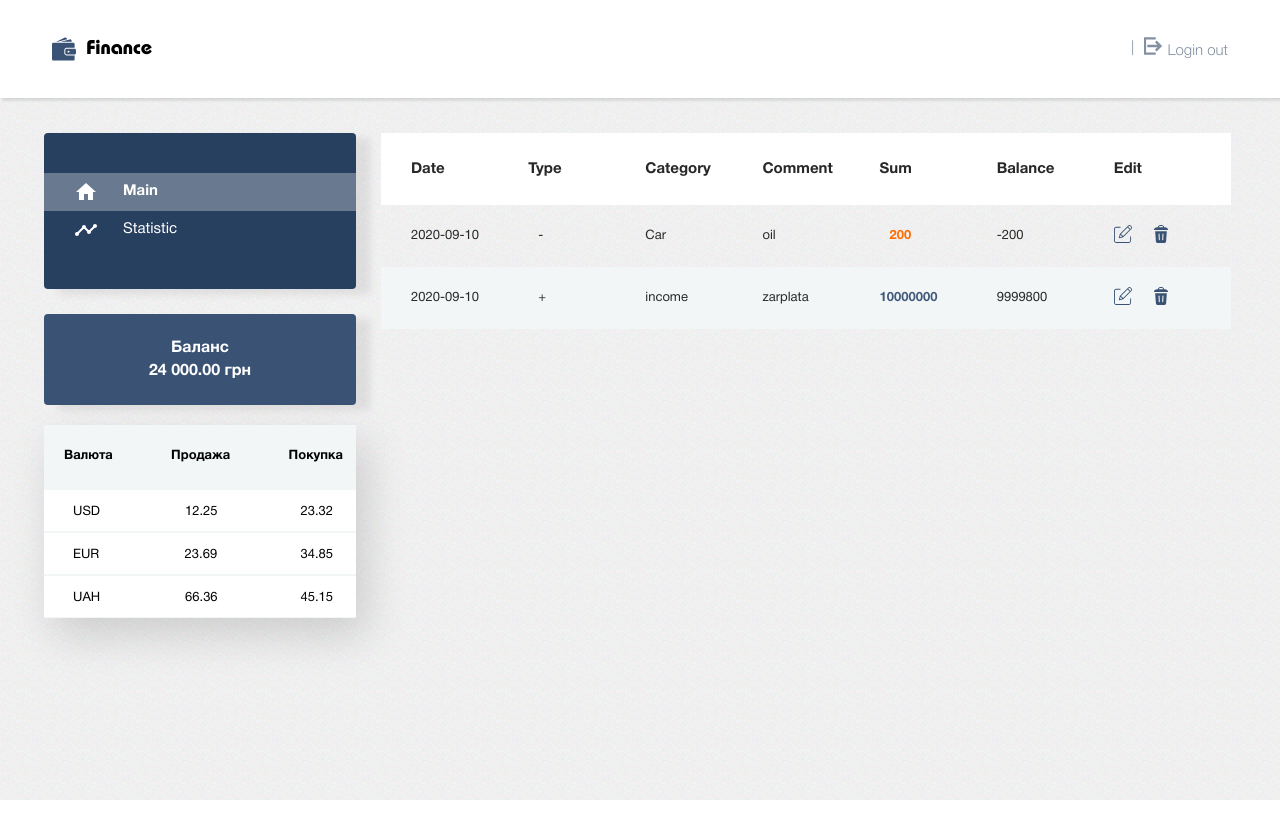
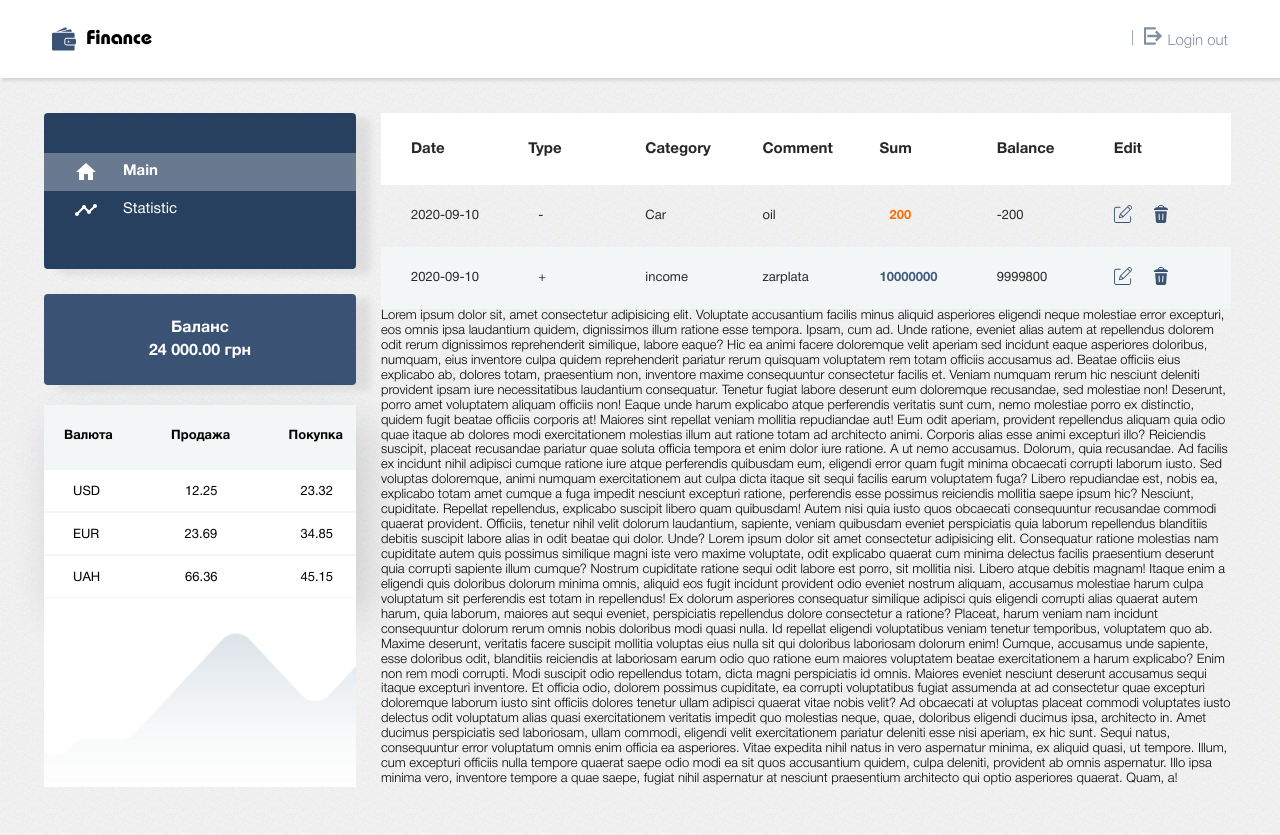
Before and after one commit to Ivanyts777/Finance-App, a React (Create React App) app: page / in a window 1280 px wide. Before the commit the page ends 800 px from the top, so only its background shows below. Built offline with nearby package versions, Linux system fonts and the light colour scheme.

Commit message:
add-scroll-bar

```diff
--- a/src/Components/Header/Header.scss
+++ b/src/Components/Header/Header.scss
@@ -1,5 +1,6 @@
 .header {
   background-color: #284060;
+
   &-center {
     max-width: 1192px;
     margin: 0 auto;
@@ -7,36 +8,45 @@
     display: flex;
     justify-content: space-between;
   }
+
   &__menu {
     list-style: none;
     display: flex;
     align-items: center;
   }
+
   &__item {
     display: inline-block;
+
     &.separator {
       display: none;
     }
+
     &:not(:last-child) {
       margin-right: 10px;
     }
   }
+
   &__link-text {
     display: none;
     margin-left: 5px;
   }
+
   &__logo {
     font-family: "BauhausC Medium";
     font-size: 18px;
     display: flex;
     align-items: center;
+
     & a {
       color: #8390a2;
     }
-    & > *:first-child {
+
+    &>*:first-child {
       margin-right: 10px;
     }
   }
+
   &__link,
   &__item {
     color: #8390a2;
@@ -46,28 +56,33 @@
 
 @media (min-width: 748px) {
   .header {
-    padding: 30px 33px;
+    padding: 20px 33px;
     box-shadow: 1.5px 2.598px 3px 0px rgba(1, 1, 0, 0.12);
     background-color: #ffffff;
     margin-bottom: 35px;
+
     &__link {
       display: flex;
       align-items: center;
+
       &-text {
         display: inline-block;
       }
     }
+
     &__item.separator {
       display: inline-block;
     }
+
     &__logo a {
       font-size: 20px;
       color: #000000;
     }
   }
 }
+
 @media (min-width: 1192px) {
   .header {
-    padding: 30px 0;
+    padding: 20px 0;
   }
 }
--- a/src/Containers/Main/Main.js
+++ b/src/Containers/Main/Main.js
@@ -5,6 +5,16 @@ import styles from "./Main.module.css";
 import { useSelector } from "react-redux";
 import { Remove, Edit } from "../../Components/SVG/sprite";
 import Menu from "../../Components/Menu/Menu";
+
+const titles = [
+  "Date",
+  "Type",
+  "Category",
+  "Comment",
+  "Sum",
+  "Balance",
+  "Edit",
+];
 
 const Main = () => {
   const dataFinance = useSelector((state) => state.finance.data);
@@ -16,19 +26,18 @@ const Main = () => {
         <Balance />
         <div className={styles.showTabletDesktop}>
           <CarrencyExchange />
+          <div className={styles.bgCarrenceEx}></div>
         </div>
       </div>
       <div className={styles.Main}>
         <div className={styles.titleContainer}>
-          <p className={styles.title}>Date</p>
-          <p className={styles.title}>Type</p>
-          <p className={styles.title}>Category</p>
-          <p className={styles.title}>Comment</p>
-          <p className={styles.title}>Sum</p>
-          <p className={styles.title}>Balance</p>
-          <p className={styles.title}>Edit</p>
+          {titles.map((title) => (
+            <p key={title} className={styles.title}>
+              {title}
+            </p>
+          ))}
         </div>
-        <ul className={styles.list}>
+        <ul className={styles.list} id="style-3">
           {dataFinance.map((el) => (
             <li className={styles.item} key={el.id}>
               <p className={styles.text}>
@@ -47,7 +56,13 @@ const Main = () => {
                 <span className={styles.titleMobile}>Comment</span>
                 {el.comment}
               </p>
-              <p className={el.balanceAfterSign === "-" ? styles.textOrange : styles.textBlue}>
+              <p
+                className={
+                  el.balanceAfterSign === "-"
+                    ? styles.textOrange
+                    : styles.textBlue
+                }
+              >
                 <span className={styles.titleMobile}>Sum</span>
                 {el.amount}
               </p>
@@ -68,6 +83,117 @@ const Main = () => {
               </div>
             </li>
           ))}
+          <li>
+            <p>
+              Lorem ipsum dolor sit, amet consectetur adipisicing elit.
+              Voluptate accusantium facilis minus aliquid asperiores eligendi
+              neque molestiae error excepturi, eos omnis ipsa laudantium quidem,
+              dignissimos illum ratione esse tempora. Ipsam, cum ad. Unde
+              ratione, eveniet alias autem at repellendus dolorem odit rerum
+              dignissimos reprehenderit similique, labore eaque? Hic ea animi
+              facere doloremque velit aperiam sed incidunt eaque asperiores
+              doloribus, numquam, eius inventore culpa quidem reprehenderit
+              pariatur rerum quisquam voluptatem rem totam officiis accusamus
+              ad. Beatae officiis eius explicabo ab, dolores totam, praesentium
+              non, inventore maxime consequuntur consectetur facilis et. Veniam
+              numquam rerum hic nesciunt deleniti provident ipsam iure
+              necessitatibus laudantium consequatur. Tenetur fugiat labore
+              deserunt eum doloremque recusandae, sed molestiae non! Deserunt,
+              porro amet voluptatem aliquam officiis non! Eaque unde harum
+              explicabo atque perferendis veritatis sunt cum, nemo molestiae
+              porro ex distinctio, quidem fugit beatae officiis corporis at!
+              Maiores sint repellat veniam mollitia repudiandae aut! Eum odit
+              aperiam, provident repellendus aliquam quia odio quae itaque ab
+              dolores modi exercitationem molestias illum aut ratione totam ad
+              architecto animi. Corporis alias esse animi excepturi illo?
+              Reiciendis suscipit, placeat recusandae pariatur quae soluta
+              officia tempora et enim dolor iure ratione. A ut nemo accusamus.
+              Dolorum, quia recusandae. Ad facilis ex incidunt nihil adipisci
+              cumque ratione iure atque perferendis quibusdam eum, eligendi
+              error quam fugit minima obcaecati corrupti laborum iusto. Sed
+              voluptas doloremque, animi numquam exercitationem aut culpa dicta
+              itaque sit sequi facilis earum voluptatem fuga? Libero repudiandae
+              est, nobis ea, explicabo totam amet cumque a fuga impedit nesciunt
+              excepturi ratione, perferendis esse possimus reiciendis mollitia
+              saepe ipsum hic? Nesciunt, cupiditate. Repellat repellendus,
+              explicabo suscipit libero quam quibusdam! Autem nisi quia iusto
+              quos obcaecati consequuntur recusandae commodi quaerat provident.
+              Officiis, tenetur nihil velit dolorum laudantium, sapiente, veniam
+              quibusdam eveniet perspiciatis quia laborum repellendus blanditiis
+              debitis suscipit labore alias in odit beatae qui dolor. Unde?
+              Lorem ipsum dolor sit amet consectetur adipisicing elit.
+              Consequatur ratione molestias nam cupiditate autem quis possimus
+              similique magni iste vero maxime voluptate, odit explicabo quaerat
+              cum minima delectus facilis praesentium deserunt quia corrupti
+              sapiente illum cumque? Nostrum cupiditate ratione sequi odit
+              labore est porro, sit mollitia nisi. Libero atque debitis magnam!
+              Itaque enim a eligendi quis doloribus dolorum minima omnis,
+              aliquid eos fugit incidunt provident odio eveniet nostrum aliquam,
+              accusamus molestiae harum culpa voluptatum sit perferendis est
+              totam in repellendus! Ex dolorum asperiores consequatur similique
+              adipisci quis eligendi corrupti alias quaerat autem harum, quia
+              laborum, maiores aut sequi eveniet, perspiciatis repellendus
+              dolore consectetur a ratione? Placeat, harum veniam nam incidunt
+              consequuntur dolorum rerum omnis nobis doloribus modi quasi nulla.
+              Id repellat eligendi voluptatibus veniam tenetur temporibus,
+              voluptatem quo ab. Maxime deserunt, veritatis facere suscipit
+              mollitia voluptas eius nulla sit qui doloribus laboriosam dolorum
+              enim! Cumque, accusamus unde sapiente, esse doloribus odit,
+              blanditiis reiciendis at laboriosam earum odio quo ratione eum
+              maiores voluptatem beatae exercitationem a harum explicabo? Enim
+              non rem modi corrupti. Modi suscipit odio repellendus totam, dicta
+              magni perspiciatis id omnis. Maiores eveniet nesciunt deserunt
+              accusamus sequi itaque excepturi inventore. Et officia odio,
+              dolorem possimus cupiditate, ea corrupti voluptatibus fugiat
+              assumenda at ad consectetur quae excepturi doloremque laborum
+              iusto sint officiis dolores tenetur ullam adipisci quaerat vitae
+              nobis velit? Ad obcaecati at voluptas placeat commodi voluptates
+              iusto delectus odit voluptatum alias quasi exercitationem
+              veritatis impedit quo molestias neque, quae, doloribus eligendi
+              ducimus ipsa, architecto in. Amet ducimus perspiciatis sed
+              laboriosam, ullam commodi, eligendi velit exercitationem pariatur
+              deleniti esse nisi aperiam, ex hic sunt. Sequi natus, consequuntur
+              error voluptatum omnis enim officia ea asperiores. Vitae expedita
+              nihil natus in vero aspernatur minima, ex aliquid quasi, ut
+              tempore. Illum, cum excepturi officiis nulla tempore quaerat saepe
+              odio modi ea sit quos accusantium quidem, culpa deleniti,
+              provident ab omnis aspernatur. Illo ipsa minima vero, inventore
+              tempore a quae saepe, fugiat nihil aspernatur at nesciunt
+              praesentium architecto qui optio asperiores quaerat. Quam, a!
+              Provident id odit ea nulla deserunt dicta eius cumque, maxime,
+              eveniet expedita voluptatem sunt esse! Provident commodi dolor
+              nemo quasi non, qui vitae animi omnis labore doloremque sint
+              tenetur quisquam distinctio, architecto harum quas. Ea molestiae
+              vero sed. Esse accusantium molestiae distinctio quae repellendus
+              iure a odit temporibus sunt fugiat officia et, perferendis id
+              porro delectus totam vero eum iste. Nisi architecto veritatis
+              distinctio natus quo facilis quidem cum. Voluptates, nemo. Maxime,
+              deserunt ex. Ex consectetur doloremque dolores laboriosam dolore,
+              sint aspernatur asperiores molestiae totam porro eaque sit illo?
+              Optio dolorem laboriosam expedita, at blanditiis aut ullam, a eos
+              voluptates veritatis, repellat nulla tenetur nam quasi rem?
+              Repudiandae est quidem neque eaque repellat aliquid dolor odit
+              alias blanditiis, molestiae porro suscipit temporibus a illum vel
+              nesciunt ipsam voluptatum sunt debitis at minus distinctio
+              accusamus id magni? Voluptatum, laborum incidunt perspiciatis
+              harum officiis sequi temporibus ad ratione quos ipsam odio enim
+              excepturi doloremque sapiente pariatur, praesentium commodi animi.
+              Animi voluptate, dignissimos sit ullam ab iste alias officiis
+              saepe, quaerat dolor unde consequuntur a officia modi atque
+              ratione qui. Reiciendis esse labore quis qui atque, quibusdam ut
+              placeat quasi voluptatum error veniam, deleniti perspiciatis
+              blanditiis sapiente nemo officia iste quia consectetur enim illum
+              debitis in expedita dignissimos. Itaque doloremque repudiandae
+              velit odit molestias autem dolores provident, officia ducimus a,
+              libero non tempore ea temporibus, soluta laborum quae adipisci
+              ipsa veniam repellendus. Expedita quasi ut nihil totam, ad iure
+              quae saepe modi accusamus? Minima ipsa doloribus, sapiente enim
+              voluptatem, odio pariatur tenetur est rerum quo, at ratione.
+              Voluptatum explicabo nisi quas? Ipsam nulla, voluptates in quidem
+              rerum asperiores reprehenderit harum perferendis facilis
+              exercitationem.
+            </p>
+          </li>
         </ul>
       </div>
     </div>
--- a/src/Containers/Main/Main.module.css
+++ b/src/Containers/Main/Main.module.css
@@ -1,9 +1,11 @@
 .showTabletDesktop {
   display: none;
 }
+
 .showDesktop {
   display: none;
 }
+
 .list {
   margin: 0;
   padding: 0;
@@ -52,10 +54,14 @@
 .button {
   all: unset;
 }
-.buttonsMobile > *:first-child {
+
+.buttonsMobile>*:first-child {
   margin-right: 20px;
 }
+
 @media (max-width: 747px) {
+
+
   .item {
     width: 100%;
     border-left: 8px solid #7e8c9e;
@@ -92,6 +98,11 @@
 }
 
 @media (min-width: 748px) {
+  .Main {
+    max-height: 675px;
+    overflow-y: hidden
+  }
+
   .titleContainer {
     background-color: #fff;
     display: grid;
@@ -103,6 +114,35 @@
     /* margin: 0 50px; */
   }
 
+  .list {
+
+    max-height: 602px;
+    overflow-y: scroll;
+    scroll-behavior: smooth;
+
+
+  }
+
+  .list::-webkit-scrollbar {
+    width: 5px;
+
+
+  }
+
+  .list::-webkit-scrollbar-track {
+    background: #ddd;
+
+  }
+
+  .list::-webkit-scrollbar-thumb {
+    background: #3a5374;
+    border-radius: 2px;
+
+  }
+
+
+
+
   .item {
     display: grid;
     grid-template-columns: repeat(7, 1fr);
@@ -111,6 +151,7 @@
     height: 62px;
     align-items: center;
     /* margin: 0 5px; */
+
   }
 
   .item:nth-child(even) {
@@ -120,8 +161,13 @@
   .titleMobile {
     display: none;
   }
+
   .showTabletDesktop {
     display: block;
+  }
+
+  .mainGlobal {
+    padding-bottom: 48px;
   }
 }
 
@@ -130,18 +176,32 @@
     width: 850px;
     margin-left: 21px;
   }
+
   .list {
     width: 850px;
     margin-left: 21px;
   }
+
   .item {
     margin: 0;
   }
+
   .mainGlobal {
     display: grid;
     grid-template-columns: 316px 1fr;
+
   }
+
   .showDesktop {
     display: block;
   }
+
+  .bgCarrenceEx {
+    height: 189px;
+    width: 312px;
+    background: url('../../img/currencyExchange/currencyExchangeBG.png');
+    background-position: 25% 75%;
+  }
+
+
 }
```
